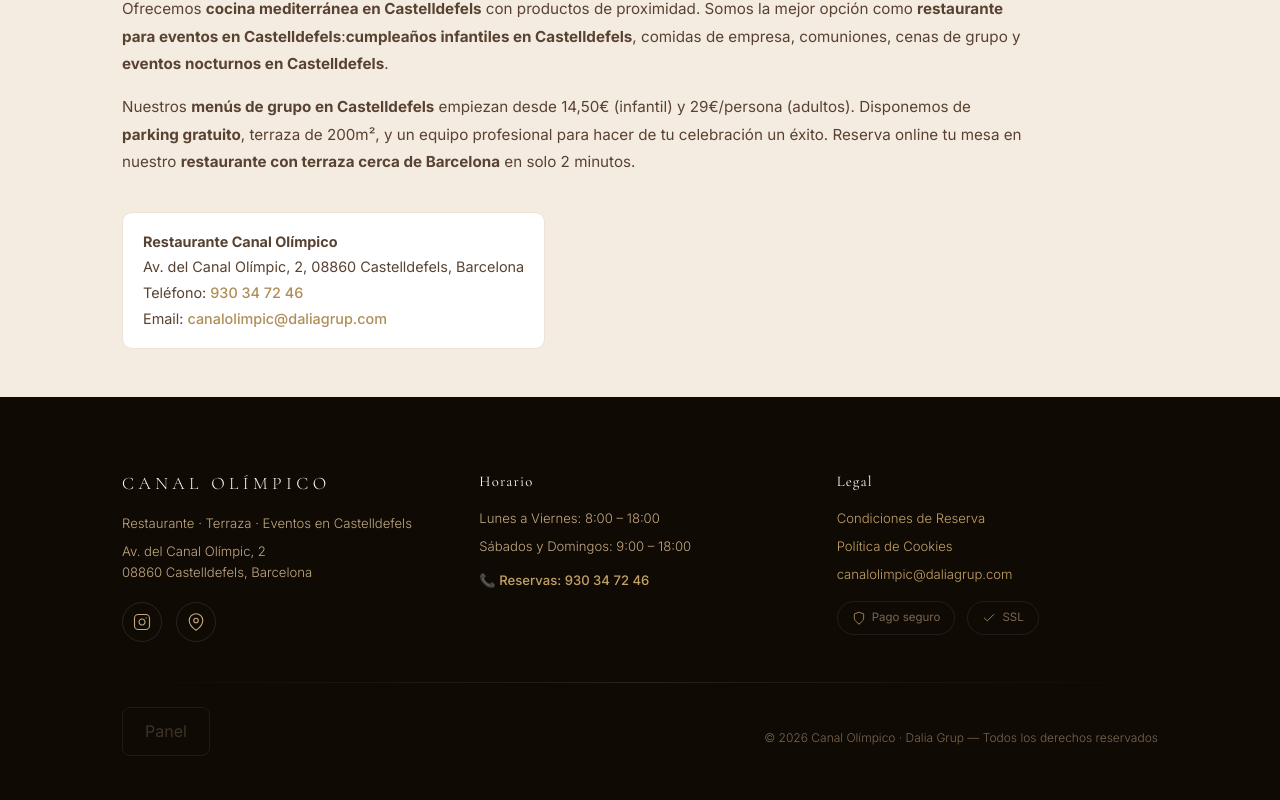
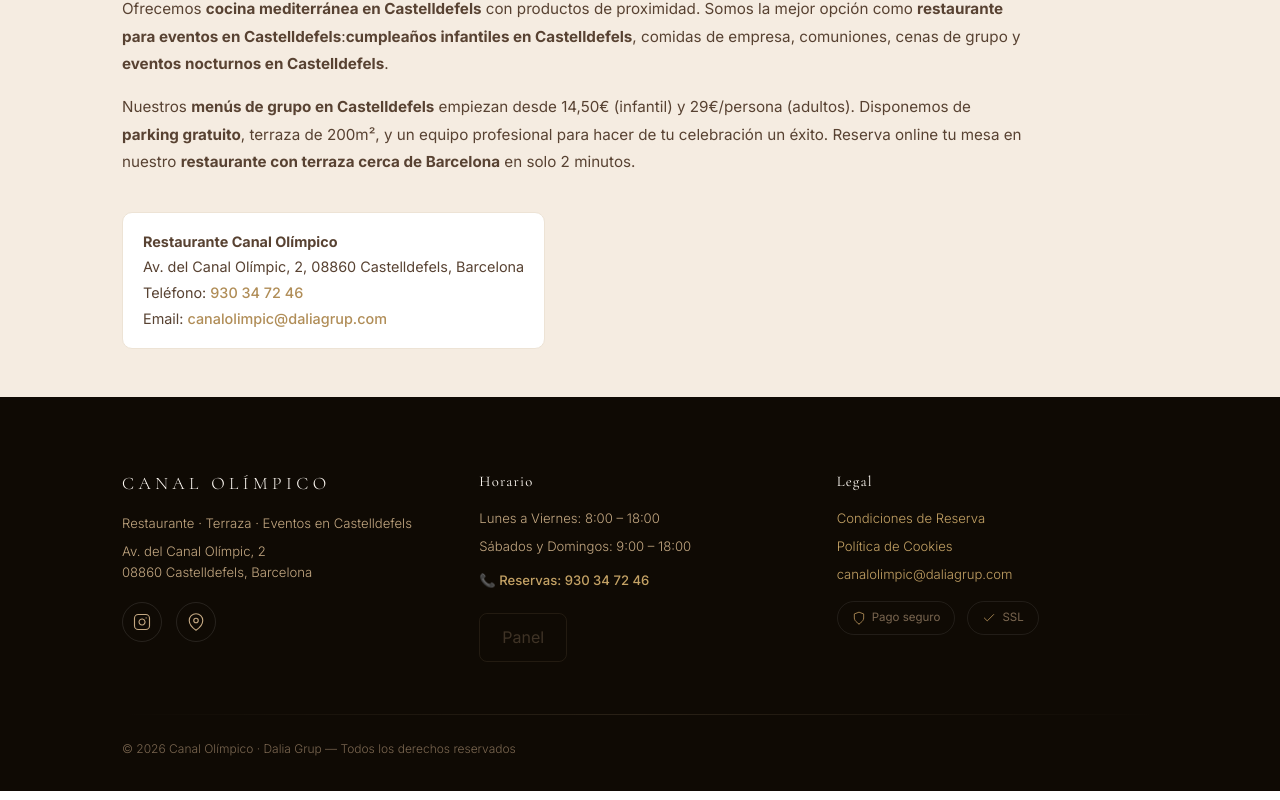
Before and after one commit to mateoclaramunt2021/CANAL-OLIMIPCO-RESERVAS, a Next.js app: page / in a window 1280 px wide. Shown: the part 8707-9507 px from the top of the page. Built offline with nearby package versions, Linux system fonts and the light colour scheme.

Commit message:
Move Panel button below horarios and phone number

```diff
--- a/app/page.tsx
+++ b/app/page.tsx
@@ -1062,6 +1062,7 @@
               <p>Lunes a Viernes: 8:00 – 18:00</p>
               <p>Sábados y Domingos: 9:00 – 18:00</p>
               <p style={{ marginTop: 12 }} className="foot__highlight">📞 Reservas: <a href="tel:930347246">930 34 72 46</a></p>
+              <a href="/login" className="foot__admin" style={{ marginTop: 16 }}>Panel</a>
             </div>
             <div className="foot__col">
               <h4>Legal</h4>
@@ -1076,7 +1077,6 @@
           </div>
           <div className="foot__line" />
           <div className="foot__bottom">
-            <a href="/login" className="foot__admin">Panel</a>
             <p>© {new Date().getFullYear()} Canal Olímpico · Dalia Grup — Todos los derechos reservados</p>
           </div>
         </div>
```
